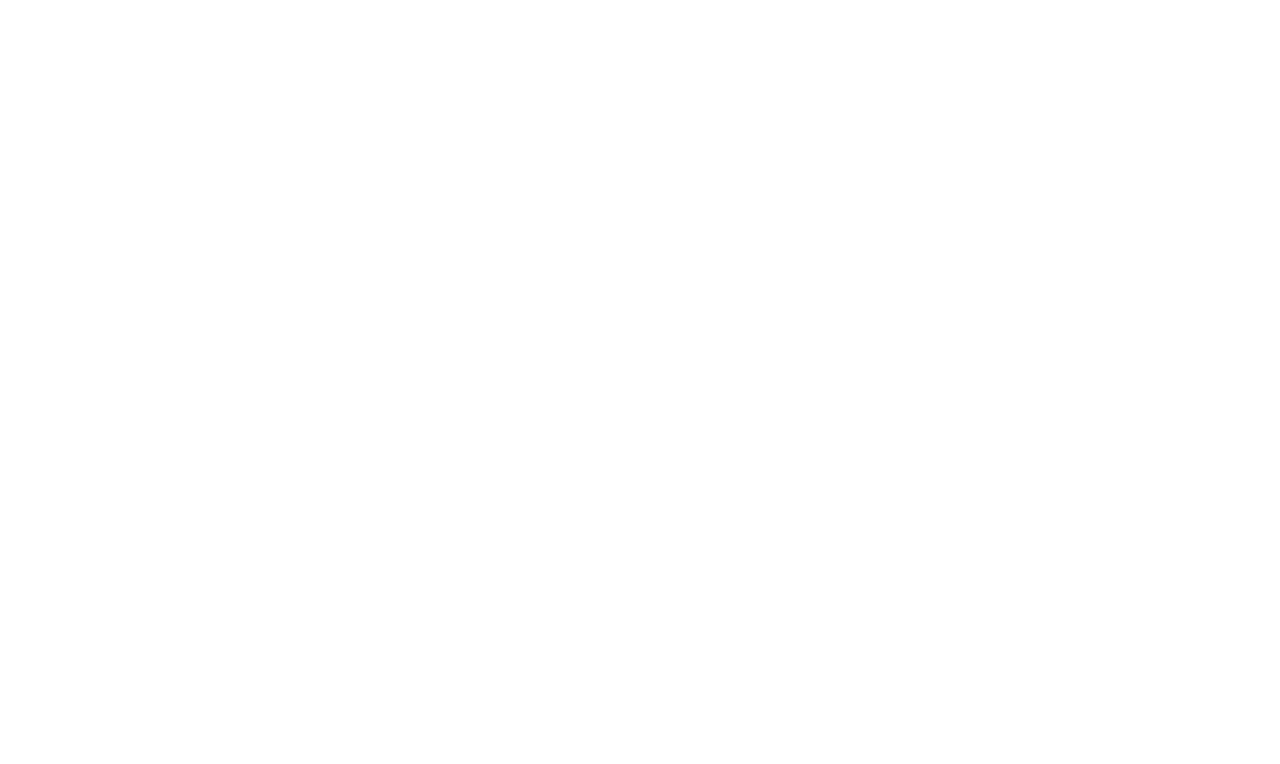
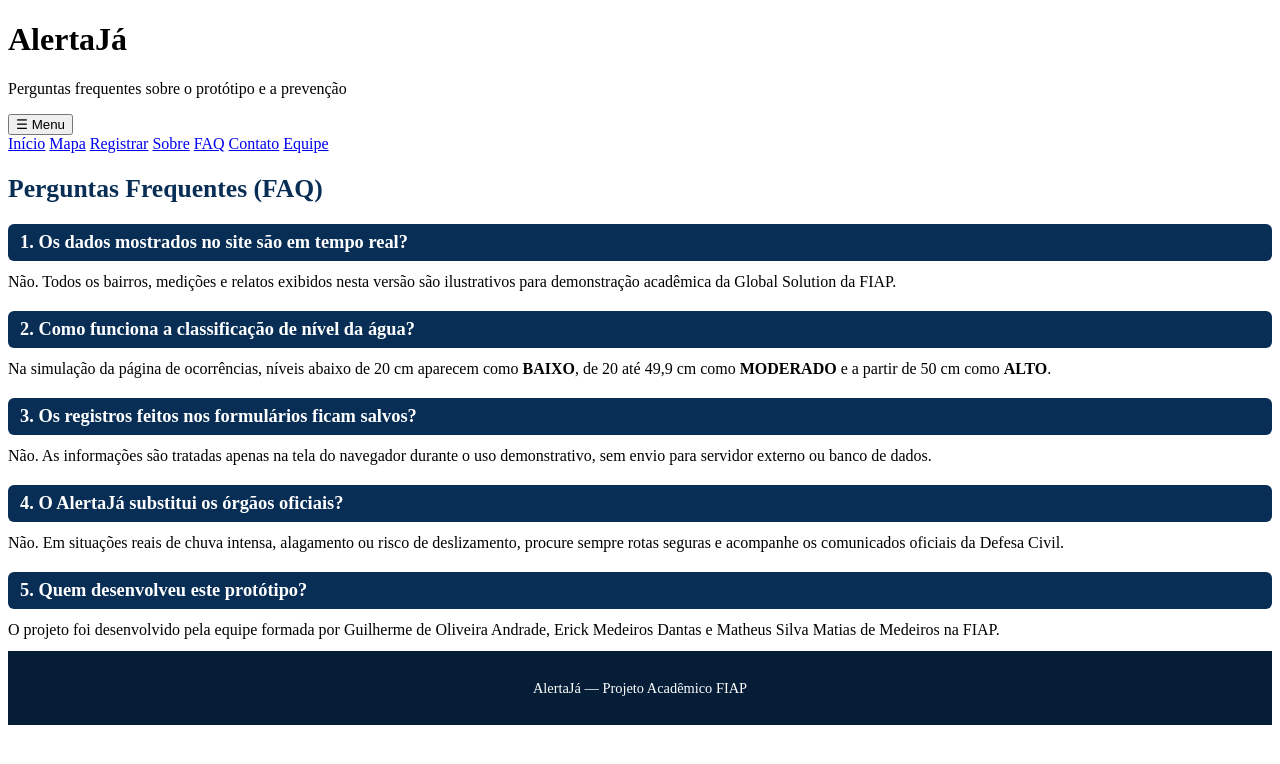
Before and after one commit to guilhermeoliveira33/alertaja-front.gs, a plain HTML site: page pages/faq.html in a window 1280 px wide. Drawn offline with Linux system fonts and the light colour scheme.

Commit message:
adicionando paginas sobre e faq no padrão do projeto

```diff
--- a/pages/faq.html
+++ b/pages/faq.html
@@ -0,0 +1,53 @@
+<!DOCTYPE html>
+<html lang="pt-br">
+<head>
+    <meta charset="UTF-8">
+    <meta name="viewport" content="width=device-width, initial-scale=1.0">
+    <title>AlertaJá - FAQ</title>
+    <link rel="stylesheet" href="../css/style.css">
+</head>
+<body>
+    <header>
+        <h1>AlertaJá</h1>
+        <p>Perguntas frequentes sobre o protótipo e a prevenção</p>
+        <button type="button" id="btn-menu">☰ Menu</button>
+    </header>
+
+    <nav id="menu-principal">
+        <a href="../index.html">Início</a>
+        <a href="mapa.html">Mapa</a>
+        <a href="ocorrencias.html">Registrar</a>
+        <a href="sobre.html">Sobre</a>
+        <a href="faq.html">FAQ</a>
+        <a href="contato.html">Contato</a>
+        <a href="integrantes.html">Equipe</a>
+    </nav>
+
+    <main>
+        <article>
+            <h2>Perguntas Frequentes (FAQ)</h2>
+
+            <h3>1. Os dados mostrados no site são em tempo real?</h3>
+            <p>Não. Todos os bairros, medições e relatos exibidos nesta versão são ilustrativos para demonstração acadêmica da Global Solution da FIAP.</p>
+
+            <h3>2. Como funciona a classificação de nível da água?</h3>
+            <p>Na simulação da página de ocorrências, níveis abaixo de 20 cm aparecem como <strong>BAIXO</strong>, de 20 até 49,9 cm como <strong>MODERADO</strong> e a partir de 50 cm como <strong>ALTO</strong>.</p>
+
+            <h3>3. Os registros feitos nos formulários ficam salvos?</h3>
+            <p>Não. As informações são tratadas apenas na tela do navegador durante o uso demonstrativo, sem envio para servidor externo ou banco de dados.</p>
+
+            <h3>4. O AlertaJá substitui os órgãos oficiais?</h3>
+            <p>Não. Em situações reais de chuva intensa, alagamento ou risco de deslizamento, procure sempre rotas seguras e acompanhe os comunicados oficiais da Defesa Civil.</p>
+
+            <h3>5. Quem desenvolveu este protótipo?</h3>
+            <p>O projeto foi desenvolvido pela equipe formada por Guilherme de Oliveira Andrade, Erick Medeiros Dantas e Matheus Silva Matias de Medeiros na FIAP.</p>
+        </article>
+    </main>
+
+    <footer>
+        <p>AlertaJá — Projeto Acadêmico FIAP</p>
+    </footer>
+
+    <script src="../js/menu.js"></script>
+</body>
+</html>
```
Also changed, not shown: pages/mapa.html (+1 -1 lines), pages/ocorrencias.html (+4 -4 lines), pages/sobre.html (+52 -0 lines).
